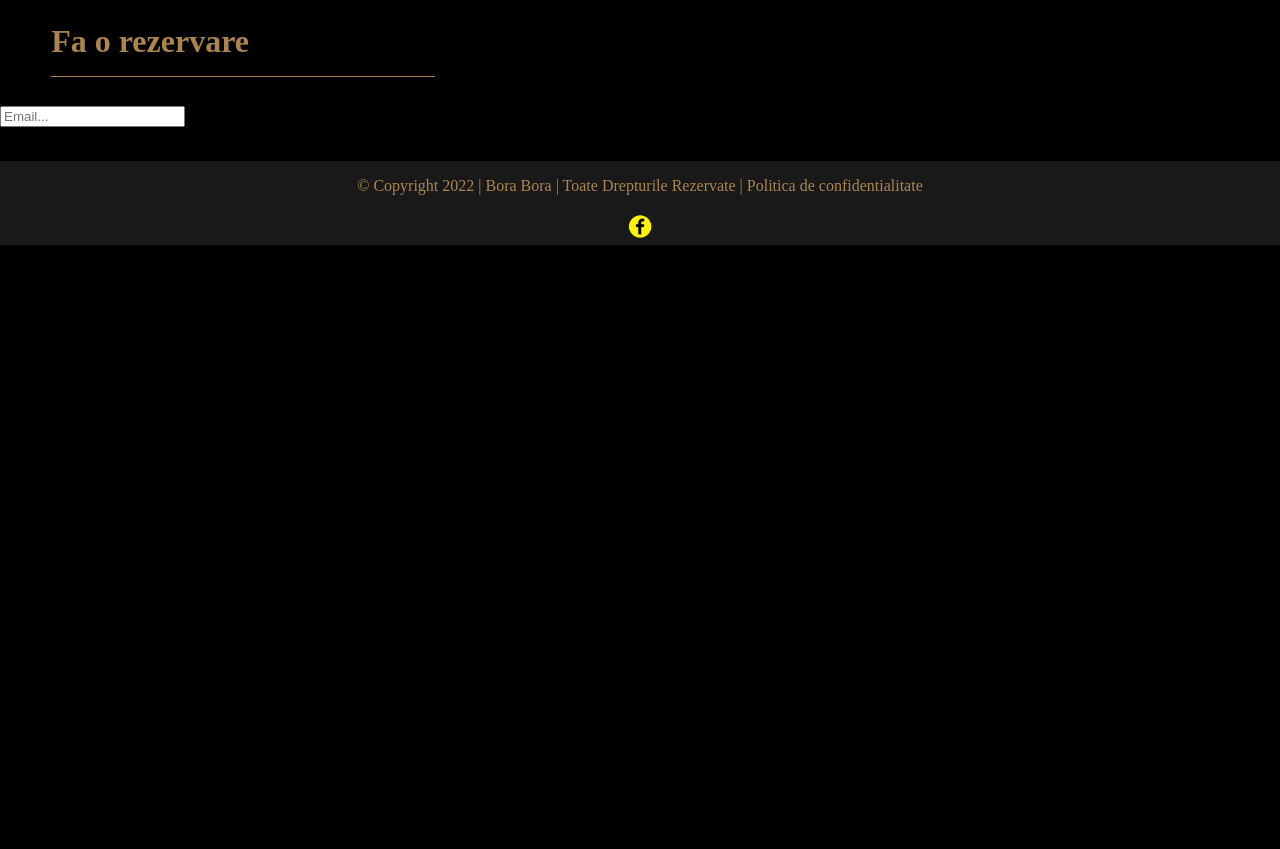
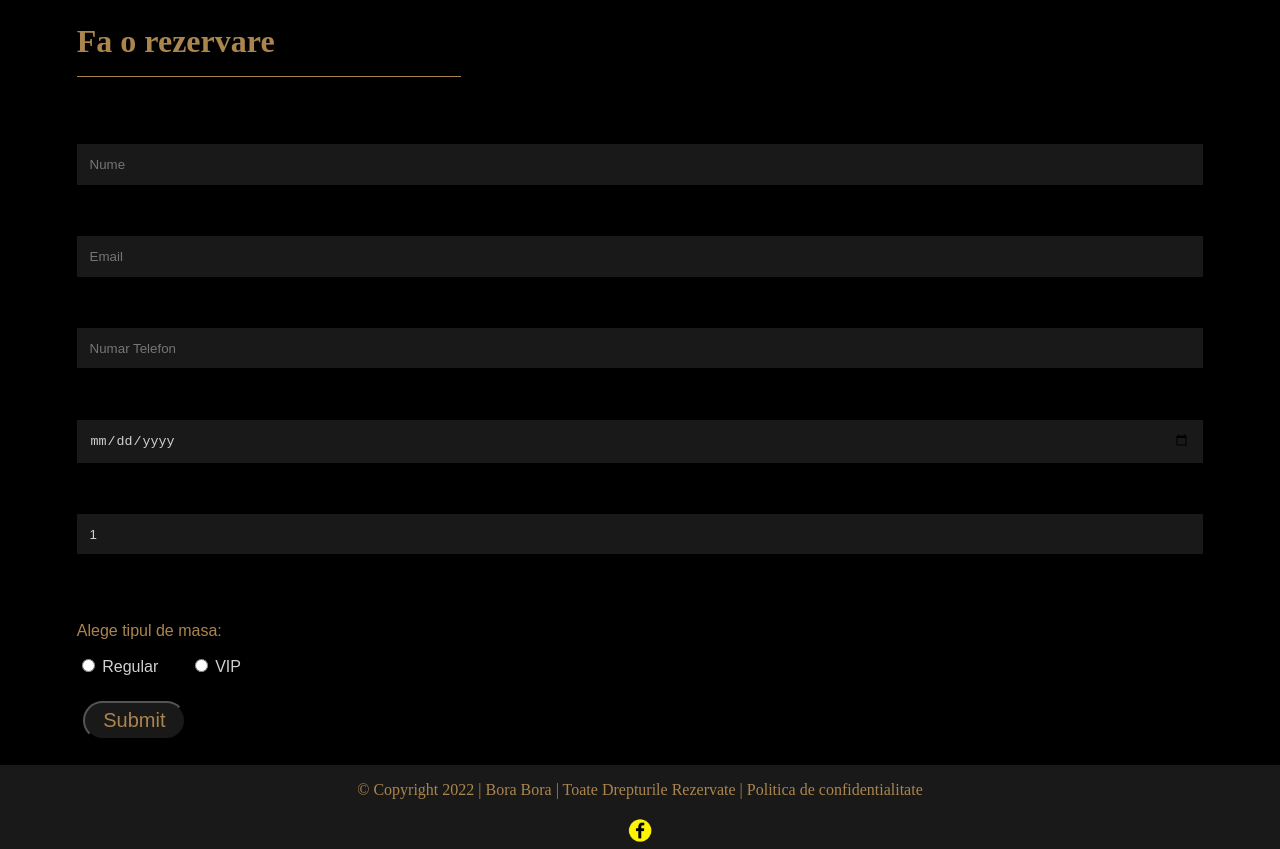
Before and after one commit to mdragos1/BoraBora, a plain HTML site: page contact.html in a window 1280 px wide. Shown: the part 555-1404 px from the top of the page. Before the commit the page ends 800 px from the top, so only its background shows below. Drawn offline with Linux system fonts and the light colour scheme.

Commit message:
contact page + submitJS

```diff
--- a/about.css
+++ b/about.css
@@ -104,7 +104,7 @@ body{
     flex: 1;
     float: left;
     padding: 2%;
-    padding-left: 5%;
+    padding-left: 6vW;
 }
 
 #text1>hr{
--- a/contact.css
+++ b/contact.css
@@ -109,6 +109,11 @@ html{
     border: 0;
   }
 
+  .main{
+    margin-left: 2vw;
+    margin-right: 2vw;
+  }
+
   .contact{
     display: grid;
     grid-template-columns: 1fr 1fr 1fr;
@@ -136,3 +141,48 @@ html{
     background-color: #191919;
     font-family: Arial, "Helvetica Neue", Helvetica, sans-serif;
   }
+  .reservationform{
+    background-color: #191919;
+    color: #d0d0d0;
+    border: 0;
+    margin: 2vw;
+    padding: 1vw;
+  }
+  form{
+    display: flex;
+    flex-direction: column;
+    margin: 2vw;
+  }
+  #tabletype{
+    color: #d0d0d0;
+    margin: 2vw;
+    display: flex;
+    flex-direction: column;
+    font-family: Arial, Helvetica, sans-serif;
+  }
+  #tabletype>p{
+    color: #ab854e;
+    font-family: Arial, Helvetica, sans-serif;
+  }
+  #regular{
+    color: #d0d0d0;
+  }
+  #vip{
+    margin-left: 4vh;
+  }
+  #submit{
+    background-color: #191919;
+    color: #ab854e;
+    margin-left: 4vh;
+    margin-right: 4vh;
+    width: 8vw;
+    height: 3vw;
+    border-radius: 20px;
+    font-family: Arial, Helvetica, sans-serif;
+    font-size: 2.5vh;
+  }
+  #submit:hover{
+    background-color: #ab854e;
+    color: #ffffff;
+    transition: .75s ease;
+  }
--- a/contact.html
+++ b/contact.html
@@ -5,7 +5,7 @@
     <meta http-equiv="X-UA-Compatible" content="IE=edge">
     <meta name="viewport" content="width=device-width, initial-scale=1.0">
     <link rel="stylesheet" type="text/css" href="contact.css">
-    <!-- <script src="slideshow.js"></script> -->
+    <script src="submit.js"></script>
     <title>Bora Bora</title>
 </head>
 <body>
@@ -56,7 +56,21 @@
         <h1>Fa o rezervare<hr></h1>
         <div class="reservation">
             <form>
-                <input type="name" placeholder="Email..." name="email" required/>
+                <input type="name" placeholder="Nume" name="name" required class="reservationform"/>
+                <input type="email" placeholder="Email" name="email" required class="reservationform"/>
+                <input type="phone" placeholder="Numar Telefon" name="phone" required class="reservationform"/>
+                <input type="date" placeholder="Data" name="date" required class="reservationform"/>
+                <input type="number" placeholder="1" value="1" name="number" required class="reservationform"/>
+                <div id="tabletype">
+                    <p>Alege tipul de masa:</p>
+                    <div id="type">
+                    <input type="radio" name="table" id="regular" value="regular" required/>
+                    <label for="regular">Regular</label>
+                    <input type="radio" name="table" id="vip" value="vip" required/>
+                    <label for="vip">VIP</label>
+                    </div>
+                </div>
+                <input type="submit" id="submit"/>
             </form>
         </div>
     </div>
--- /dev/null
+++ b/submit.js
@@ -0,0 +1,24 @@
+function handleSubmit(event){
+    const phoneNumberFormat=/^(07)(\d{8})$/;
+    const name = document.querySelector('[name="name"]').value;
+    const email = document.querySelector('[name="email"]').value;
+    const phone = document.querySelector('[name="phone"]').value;
+    const date = document.querySelector('[name="date"]').value;
+    const numberOfPersons = document.querySelector('[name="number"]').value;
+
+    const tableType = document.querySelector('[name="table"]:checked').value;
+
+    if(phoneNumberFormat.test(phone) == false){
+        window.alert('Numar invalid');
+        document.location.reload();
+    }
+    //window.alert(numberOfPersons+" "+date+" "+phone+" "+email+" "+name + "       "+ tableType);
+    console.log(tableType);
+    event.preventDefault();
+}
+
+function init(){
+    document.addEventListener('submit', handleSubmit);
+}
+
+window.onload = init;
```
